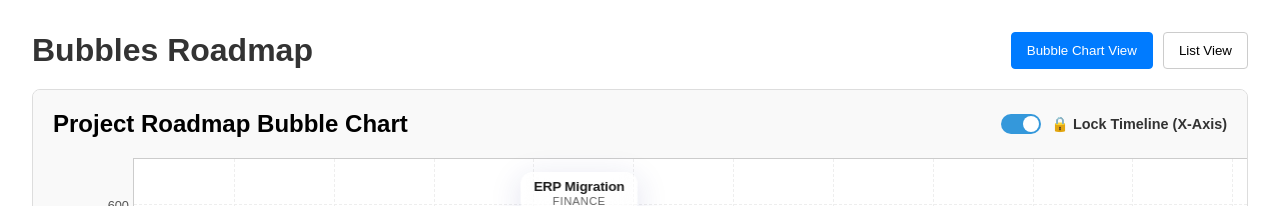
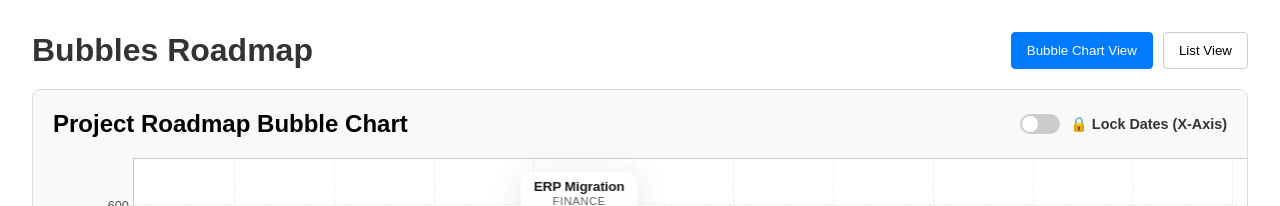
Before and after one commit to briensbe/bubbles-roadmap, an Angular app: page / in a window 1280 px wide. Shown: the top 206 px of the page. Built offline with nearby package versions, Linux system fonts and the light colour scheme; what lucide-angular would draw is missing.

Commit message:
j'autorise tous les mouvements par défaut

```diff
--- a/src/app/roadmap/roadmap.component.html
+++ b/src/app/roadmap/roadmap.component.html
@@ -10,7 +10,7 @@
           (change)="isXAxisLocked.set(!isXAxisLocked())"
         />
         <span class="slider"></span>
-        <span class="toggle-label">🔒 Lock Timeline (X-Axis)</span>
+        <span class="toggle-label">🔒 Lock Dates (X-Axis)</span>
       </label>
     </div>
   </div>
--- a/src/app/roadmap/roadmap.component.ts
+++ b/src/app/roadmap/roadmap.component.ts
@@ -26,7 +26,7 @@ export class RoadmapComponent implements OnInit {
   // State for editing and selection
   activeProject = signal<ProjectBubble | null>(null);
   editingProject = signal<ProjectBubble | null>(null);
-  isXAxisLocked = signal<boolean>(true);
+  isXAxisLocked = signal<boolean>(false);
   topmostProjectId = signal<number | null>(null);
 
   /**
```
